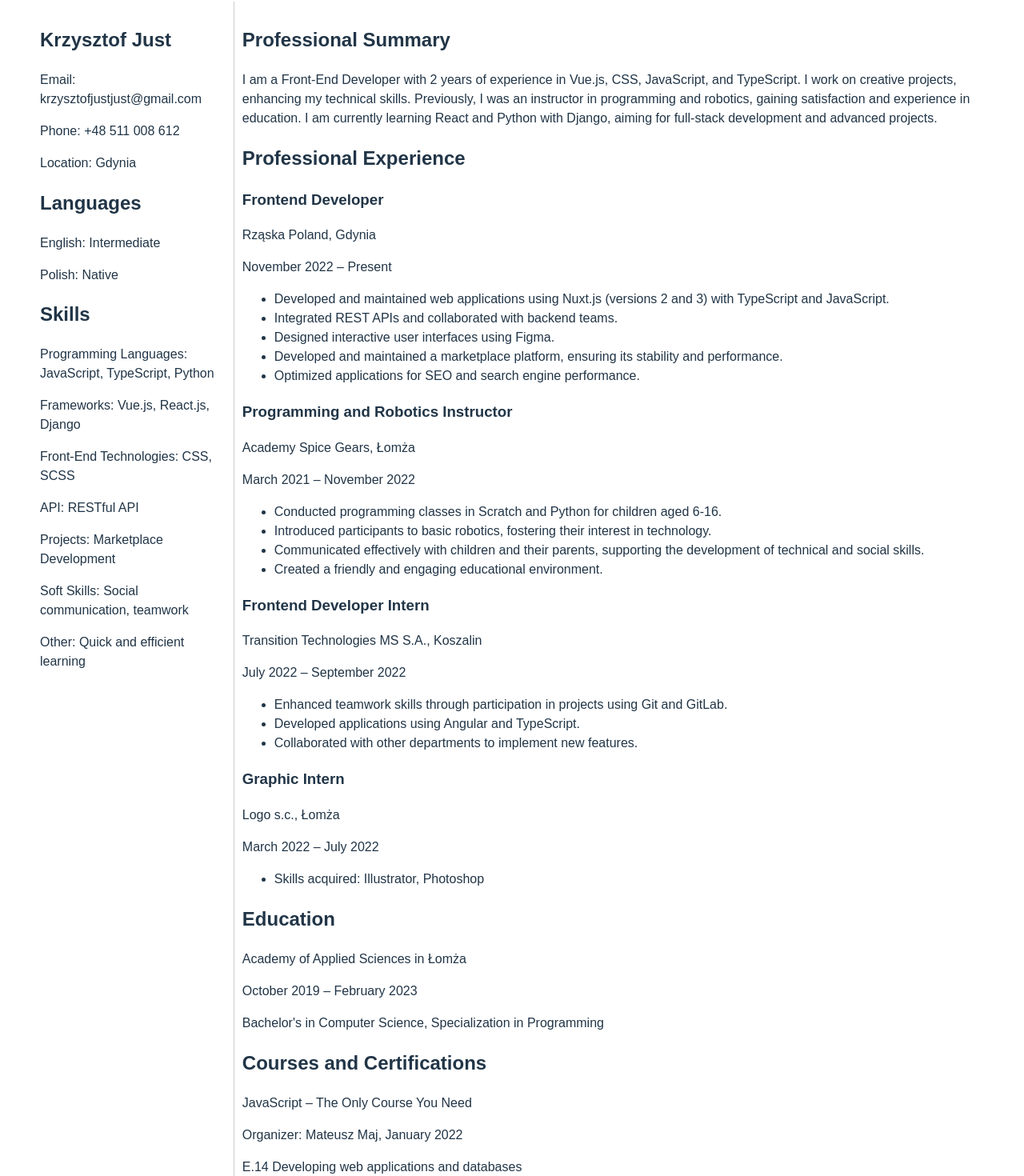
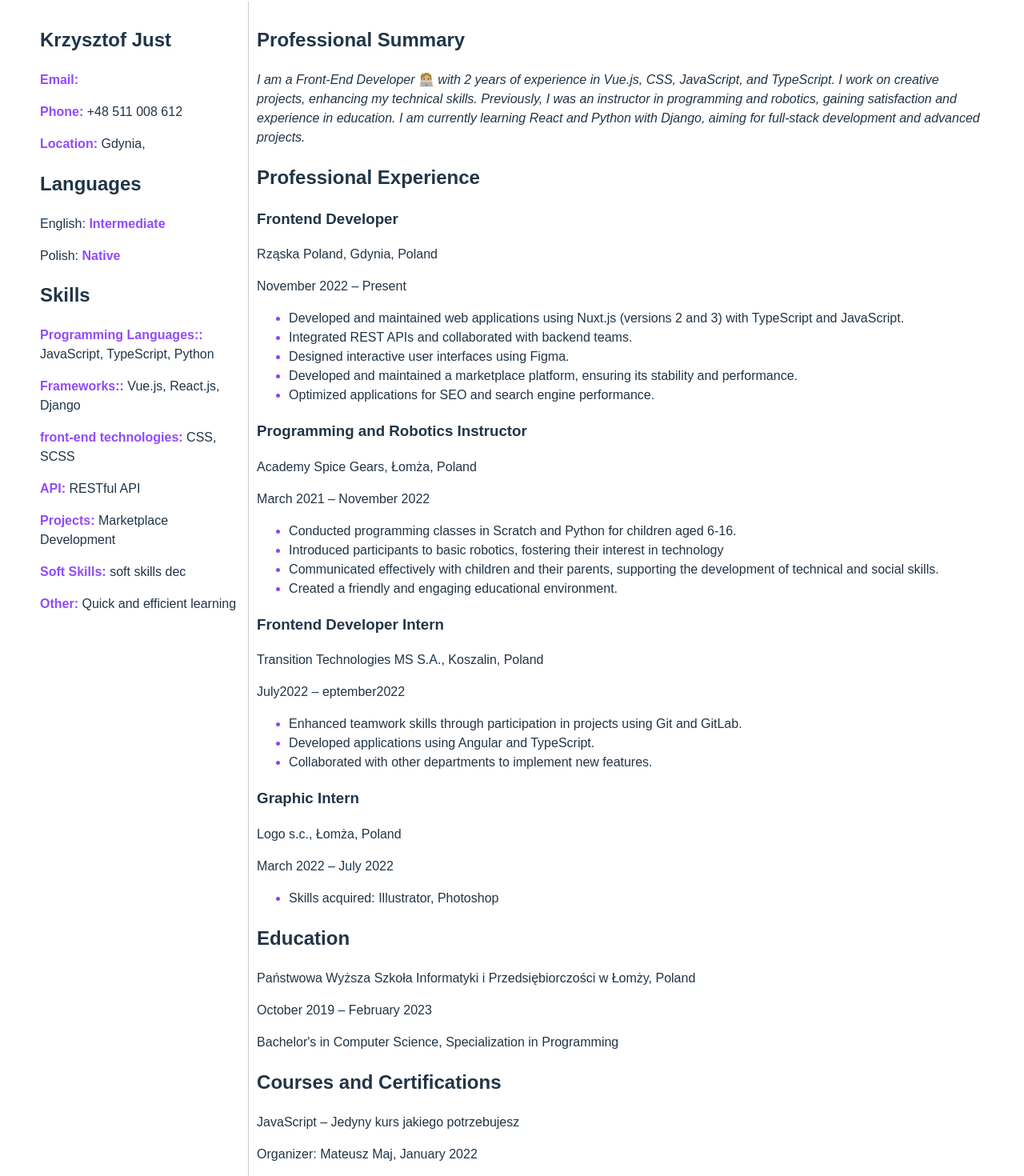
Before and after one commit to Just-Krzysztof/vite-react, a React (Vite) app: page / in a window 1280 px wide. Shown: the part 184-1654 px from the top of the page at 80% size. Built offline with nearby package versions, Linux system fonts and the light colour scheme.

Commit message:
tłumaczenia

```diff
--- a/src/App.css
+++ b/src/App.css
@@ -41,6 +41,13 @@
   margin-bottom: 10px;
 }
 
+p>span {
+  font-weight: bold;
+  color: #914bfb;
+}
+ul>li::marker{
+  color: #8f44fd;
+}
 @media (max-width: 768px) {
   .content {
     flex-direction: column;
--- a/src/App.tsx
+++ b/src/App.tsx
@@ -1,13 +1,22 @@
 import { useTranslation } from "react-i18next";
 import "./App.css";
 import { changeLanguage } from "i18next";
+import { useEffect } from "react";
 
 function App() {
   const { t, i18n } = useTranslation();
 
-   const handleLanguageChange = (lang: string) => {
-     changeLanguage(lang);
-   };
+  useEffect(() => {
+    const savedLanguage = localStorage.getItem("langage");
+    if (savedLanguage) {
+      changeLanguage(savedLanguage);
+    }
+  }, []);
+
+  const handleLanguageChange = (lang: string) => {
+    changeLanguage(lang);
+    localStorage.setItem("langage", lang);
+  };
 
   return (
     <div className="App">
@@ -17,10 +26,11 @@ function App() {
         </div>
 
         <div className="language-swithcer">
-          {" "}
           <button
             onClick={() =>
-              handleLanguageChange(i18n.language === "en" ? "pl" : "en")
+              handleLanguageChange(
+                i18n.language === "en"? "pl" : "en"
+              )
             }
           >
             {i18n.language === "en" ? "Polish" : "English"}
@@ -31,123 +41,127 @@ function App() {
       <div className="content">
         <div className="sidebar">
           <h2>Krzysztof Just</h2>
-          <p>{t('email')}: krzysztofjustjust@gmail.com</p>
-          <p>Phone: +48 511 008 612</p>
-          <p>Location: Gdynia</p>
-          <h2>Languages</h2>
-          <p>English: Intermediate</p>
-          <p>Polish: Native</p>
-          <h2>Skills</h2>
-          <p>Programming Languages: JavaScript, TypeScript, Python</p>
-          <p>Frameworks: Vue.js, React.js, Django</p>
-          <p>Front-End Technologies: CSS, SCSS</p>
-          <p>API: RESTful API</p>
-          <p>Projects: Marketplace Development</p>
-          <p>Soft Skills: Social communication, teamwork</p>
-          <p>Other: Quick and efficient learning</p>
+          <p>
+            <span>{t("email")}:</span>
+            <a href="mailto:krzysztofjustjust@gmail.com">
+              krzysztofjustjust@gmail.com
+            </a>
+          </p>
+          <p>
+            <span>{t("phone")}:</span> +48 511 008 612
+          </p>
+          <p>
+            <span>{t("location")}:</span> Gdynia, {t("")}
+          </p>
+          <h2>{t("languages")}</h2>
+          <p>
+            {t("english")}:<span> {t("intermediate")}</span>
+          </p>
+          <p>
+            {t("polish")}: <span>{t("native")}</span>
+          </p>
+          <h2>{t("skills")}</h2>
+          <p>
+            <span>{t("programming languages")}:</span> JavaScript, TypeScript,
+            Python
+          </p>
+          <p>
+            <span>{t("frameworks")}:</span> Vue.js, React.js, Django
+          </p>
+          <p>
+            <span>{t("front-end technologies")}:</span> CSS, SCSS
+          </p>
+          <p>
+            <span>API:</span> RESTful API
+          </p>
+          <p>
+            <span>{t("projects")}:</span> {t("projects desc")}
+          </p>
+          <p>
+            <span>{t("soft skills")}:</span> {t("soft skills dec")}
+          </p>
+          <p>
+            <span>{t("other")}:</span> {t("other desc")}
+          </p>
         </div>
         <div className="main-content">
-          <h2>Professional Summary</h2>
+          <h2>{t("professional summary")}</h2>
           <p>
-            I am a Front-End Developer with 2 years of experience in Vue.js,
-            CSS, JavaScript, and TypeScript. I work on creative projects,
-            enhancing my technical skills. Previously, I was an instructor in
-            programming and robotics, gaining satisfaction and experience in
-            education. I am currently learning React and Python with Django,
-            aiming for full-stack development and advanced projects.
+            <i>{t("i am")}</i>
           </p>
-          <h2>Professional Experience</h2>
-          <h3>Frontend Developer</h3>
-          <p>Rząska Poland, Gdynia</p>
-          <p>November 2022 – Present</p>
+          <h2>{t("professional experience")}</h2>
+          <h3>{t("frontend developer")}</h3>
+          <p>Rząska Poland, Gdynia, {t("poland")}</p>
+          <p>
+            {t("november")} 2022 – {t("present")}
+          </p>
           <ul>
-            <li>
-              Developed and maintained web applications using Nuxt.js (versions
-              2 and 3) with TypeScript and JavaScript.
-            </li>
-            <li>Integrated REST APIs and collaborated with backend teams.</li>
-            <li>Designed interactive user interfaces using Figma.</li>
-            <li>
-              Developed and maintained a marketplace platform, ensuring its
-              stability and performance.
-            </li>
-            <li>
-              Optimized applications for SEO and search engine performance.
-            </li>
+            <li>{t("working with")}</li>
+            <li>{t("integration")}</li>
+            <li>{t("design")}</li>
+            <li>{t("performance")}</li>
+            <li>{t("optymalized")}</li>
           </ul>
-          <h3>Programming and Robotics Instructor</h3>
-          <p>Academy Spice Gears, Łomża</p>
-          <p>March 2021 – November 2022</p>
+          <h3>{t("kids")}</h3>
+          <p>Academy Spice Gears, Łomża, {t("poland")}</p>
+          <p>
+            {t("march")} 2021 – {t("november")} 2022
+          </p>
           <ul>
-            <li>
-              Conducted programming classes in Scratch and Python for children
-              aged 6-16.
-            </li>
-            <li>
-              Introduced participants to basic robotics, fostering their
-              interest in technology.
-            </li>
-            <li>
-              Communicated effectively with children and their parents,
-              supporting the development of technical and social skills.
-            </li>
-            <li>Created a friendly and engaging educational environment.</li>
+            <li>{t("technology")}</li>
+            <li>{t("introduced")}</li>
+            <li>{t("communicated")}</li>
+            <li>{t("environment")}</li>
           </ul>
-          <h3>Frontend Developer Intern</h3>
-          <p>Transition Technologies MS S.A., Koszalin</p>
-          <p>July 2022 – September 2022</p>
+          <h3>{t("intern")}</h3>
+          <p>Transition Technologies MS S.A., Koszalin, {t("poland")}</p>
+          <p>
+            {t("july")}2022 – {t("eptember")}2022
+          </p>
           <ul>
-            <li>
-              Enhanced teamwork skills through participation in projects using
-              Git and GitLab.
-            </li>
-            <li>Developed applications using Angular and TypeScript.</li>
-            <li>
-              Collaborated with other departments to implement new features.
-            </li>
+            <li>{t("gitlab")}</li>
+            <li>{t("angular")}</li>
+            <li>{t("implement")}</li>
           </ul>
-          <h3>Graphic Intern</h3>
-          <p>Logo s.c., Łomża</p>
-          <p>March 2022 – July 2022</p>
+          <h3>{t("graphic intern")}</h3>
+          <p>Logo s.c., Łomża, {t("poland")}</p>
+          <p>
+            {t("march")} 2022 – {t("july")} 2022
+          </p>
           <ul>
-            <li>Skills acquired: Illustrator, Photoshop</li>
+            <li>{t("skills acquired")}: Illustrator, Photoshop</li>
           </ul>
-          <h2>Education</h2>
-          <p>Academy of Applied Sciences in Łomża</p>
-          <p>October 2019 – February 2023</p>
-          <p>Bachelor's in Computer Science, Specialization in Programming</p>
-          <h2>Courses and Certifications</h2>
-          <p>JavaScript – The Only Course You Need</p>
-          <p>Organizer: Mateusz Maj, January 2022</p>
-          <p>E.14 Developing web applications and databases</p>
-          <p>January 2019</p>
-          <p>E.13 Designing local computer networks</p>
-          <p>May 2018</p>
-          <p>E.12 Assembly and operation of personal computers</p>
-          <p>May 2017</p>
-          <h2>Additional Activities</h2>
-          <p>Member of the Presidium</p>
+          <h2>{t("education")}</h2>
           <p>
-            Academy of Applied Sciences in Łomża, October 2020 – October 2021
-          </p>
-          <h2>Interests</h2>
-          <p>
-            Meeting People: Enjoy meeting new people and exploring different
-            cultures. Social interactions inspire me and broaden my knowledge.
+            Państwowa Wyższa Szkoła Informatyki i Przedsiębiorczości w Łomży,{" "}
+            {t("poland")}
           </p>
           <p>
-            Long Conversations: Love engaging in deep conversations on various
-            topics, which allows me to expand my horizons.
+            {t("october")} 2019 – {t("february")} 2023
           </p>
+          <p>{t("computer science")}</p>
+          <h2>{t("courses and certifications")}</h2>
+          <p>JavaScript – Jedyny kurs jakiego potrzebujesz</p>
           <p>
-            Traveling: Passionate about discovering new places and cultures.
-            Each journey is an opportunity to learn and connect with local
-            communities.
+            {t("organizer")}: Mateusz Maj, {t("january")} 2022
           </p>
+          <p>{t("e14")}</p>
+          <p>{t("january")} 2019</p>
+          <p>{t("e13")}</p>
+          <p>{t("may")} 2018</p>
+          <p>{t("e12")}</p>
+          <p> {t("may")}2017</p>
+          <h2>{t("activities")}</h2>
+          <p>{t("presidium")}</p>
           <p>
-            Automotive: Fascinated by the history of machines and vehicles.
-            Enjoy discussions with experts and enthusiasts in the field.
+            Państwowa Wyższa Szkoła Informatyki i Przedsiębiorczości w Łomży,{" "}
+            {t("october")} 2020 – {t("october")} 2021
           </p>
+          <h2>{t("interests")}</h2>
+          <p>{t("interests p1")}</p>
+          <p>{t("interests p2")}</p>
+          <p>{t("interests p3")}</p>
+          <p>{t("interests p4")}</p>
         </div>
       </div>
     </div>
--- a/src/index.css
+++ b/src/index.css
@@ -15,11 +15,12 @@
 
 a {
   font-weight: 500;
-  color: #646cff;
+  color: rgba(255, 255, 255, 0.87);
   text-decoration: inherit;
 }
 a:hover {
-  color: #535bf2;
+  color: rgba(255, 255, 255, 1);
+  /* color: #535bf2; */
 }
 
 body {
@@ -50,7 +51,7 @@ button {
   transition: border-color 0.25s;
 }
 button:hover {
-  border-color: #646cff;
+  border-color: #8f44fd;
 }
 button:focus,
 button:focus-visible {
--- a/src/locales/en/translation.json
+++ b/src/locales/en/translation.json
@@ -1,4 +1,65 @@
 {
-  "welcome": "Welcome to our application",
-  "email": "Email"
+  "email": "Email",
+  "phone": "Phone",
+  "location": "Location",
+  "languages": "Languages",
+  "english": "English",
+  "polish": "Polish",
+  "poland": "Poland",
+  "intermediate": "Intermediate",
+  "native": "Native",
+  "skills": "Skills",
+  "projects": "Projects",
+  "projects desc": "Marketplace Development",
+  "programming languages": "Programming Languages:",
+  "frameworks": "Frameworks:",
+  "front end": "Front-end Technologies:",
+  "soft skills": "Soft Skills",
+  "soft skills desc": "Social communication, teamwork",
+  "other": "Other",
+  "other desc": "Quick and efficient learning",
+  "professional summary": "Professional Summary",
+  "i am": "I am a Front-End Developer 🧑🏼‍💻 with 2 years of experience in Vue.js, CSS, JavaScript, and TypeScript. I work on creative projects, enhancing my technical skills. Previously, I was an instructor in programming and robotics, gaining satisfaction and experience in education. I am currently learning React and Python with Django, aiming for full-stack development and advanced projects.",
+  "professional experience": "Professional Experience",
+  "frontend developer": "Frontend Developer",
+  "january": "January",
+  "february": "February",
+  "march": "March",
+  "may": "May",
+  "july": "July",
+  "september": "September",
+  "october": "October",
+  "november": "November",
+  "present": "Present",
+  "working with": " Developed and maintained web applications using Nuxt.js (versions 2 and 3) with TypeScript and JavaScript.",
+  "integration": "Integrated REST APIs and collaborated with backend teams.",
+  "design": "Designed interactive user interfaces using Figma.",
+  "performance": "Developed and maintained a marketplace platform, ensuring its stability and performance.",
+  "optymalized": "Optimized applications for SEO and search engine performance.",
+  "kids": "Programming and Robotics Instructor",
+  "technology": " Conducted programming classes in Scratch and Python for children aged 6-16.",
+  "introduced": "Introduced participants to basic robotics, fostering their interest in technology",
+  "communicated": "Communicated effectively with children and their parents, supporting the development of technical and social skills.",
+  "environment": "Created a friendly and engaging educational environment.",
+  "intern": "Frontend Developer Intern",
+  "gitlab": "Enhanced teamwork skills through participation in projects using Git and GitLab.",
+  "angular": "Developed applications using Angular and TypeScript.",
+  "implement": "Collaborated with other departments to implement new features.",
+  "graphic intern": "Graphic Intern",
+  "skills acquired": "Skills acquired",
+  "education": "Education",
+  "in": "in",
+  "computer science": "Bachelor's in Computer Science, Specialization in Programming",
+  "courses and certifications": "Courses and Certifications",
+  "organizer": "Organizer",
+  "e14": "Developing web applications and databases",
+  "e13": "Designing local computer networks",
+  "e12": "E.12 Assembly and operation of personal computers",
+  "activities": "Additional Activities",
+  "presidium": "Member of the Presidium",
+  "interests": "Interests",
+  "interests p1": " Meeting People: Enjoy meeting new people and exploring different cultures. Social interactions inspire me and broaden my knowledge.",
+  "interests p2": " Long Conversations: Love engaging in deep conversations on various topics, which allows me to expand my horizons.",
+  "interests p3": "  Traveling: Passionate about discovering new places and cultures. Each journey is an opportunity to learn and connect with local communities.",
+  "interests p4": " Automotive: Fascinated by the history of machines and vehicles. Enjoy discussions with experts and enthusiasts in the field."
 }
--- a/src/locales/pl/translation.json
+++ b/src/locales/pl/translation.json
@@ -1,4 +1,65 @@
 {
-  "welcome": "Witamy w naszej aplikacji",
-  "email": "Email"
+  "email": "Email",
+  "phone": "Telefon",
+  "location": "Miejscowość",
+  "languages": "Języki",
+  "english": "Angielski",
+  "polish": "Polski",
+  "poland": "Polska",
+  "intermediate": "Średnio zaawansowany",
+  "native": "Ojczysty",
+  "skills": "Umiejętności",
+  "projects": "Projekty",
+  "projects desc": "Tworzenie marketplace",
+  "programming languages": "Języki programowania:",
+  "frameworks": "Frameworki:",
+  "front end": "Technologie front-end:",
+  "soft skills": "Umiejętności miękkie",
+  "soft skills desc": "Komunikacja społeczna, praca zespołowa",
+  "other": "Inne",
+  "other desc": "Szybka i efektywna nauka",
+  "professional summary": "Podsumowanie zawodowe",
+  "i am": "Jestem Front-End Developerem 🧑🏼‍💻 z 2-letnim doświadczeniem w Vue.js, CSS, JavaScript i TypeScript. Pracuję nad kreatywnymi projektami, rozwijając swoje umiejętności techniczne. Wcześniej byłem instruktorem programowania i robotyki, zdobywając satysfakcję i doświadczenie w edukacji. Obecnie uczę się Reacta i Pythona z Django, dążąc do rozwoju full-stack i zaawansowanych projektów.",
+  "professional experience": "Doświadczenie zawodowe",
+  "frontend developer": "Frontend Developer",
+  "january": "Styczeń",
+  "february": "Luty",
+  "march": "Marzec",
+  "may": "Maj",
+  "july": "Lipiec",
+  "september": "Wrzesień",
+  "october": "Październik",
+  "november": "Listopad",
+  "present": "Obecnie",
+  "working with": "Tworzenie i utrzymanie aplikacji webowych i marketplace przy użyciu Nuxt.js (wersje 2 i 3) z TypeScript i JavaScript.",
+  "integration": "Integracja REST API i współpraca z zespołami backendowymi.",
+  "design": "Projektowanie interaktywnych interfejsów użytkownika przy użyciu Figma.",
+  "performance": "Tworzenie i utrzymanie platformy marketplace, zapewniając jej stabilność i wydajność.",
+  "optymalized": "Optymalizacja aplikacji pod kątem SEO i wydajności wyszukiwarek.",
+  "kids": "Instruktor programowania i robotyki",
+  "technology": "Prowadzenie zajęć z programowania w Scratch i Python dla dzieci w wieku 6-16 lat.",
+  "introduced": "Wprowadzanie uczestników do podstaw robotyki, rozbudzając ich zainteresowanie technologią",
+  "communicated": "Efektywna komunikacja z dziećmi i ich rodzicami, wspieranie rozwoju umiejętności technicznych i społecznych.",
+  "environment": "Tworzenie przyjaznego i angażującego środowiska edukacyjnego.",
+  "intern": "Stażysta Frontend Developer",
+  "gitlab": "Rozwój umiejętności pracy zespołowej poprzez udział w projektach z wykorzystaniem Git i GitLab.",
+  "angular": "Tworzenie aplikacji przy użyciu Angular i TypeScript.",
+  "implement": "Współpraca z innymi działami w celu wdrażania nowych funkcji.",
+  "graphic intern": "Stażysta Grafik",
+  "skills acquired": "Nabyte umiejętności",
+  "education": "Edukacja",
+  "in": "w ",
+  "computer science": "Licencjat z informatyki, specjalizacja programowanie",
+  "courses and certifications": "Kursy i certyfikaty",
+  "organizer": "Organizator",
+  "e14": "Tworzenie aplikacji internetowych i baz danych",
+  "e13": "Projektowanie lokalnych sieci komputerowych",
+  "e12": "E.12 Montaż i eksploatacja komputerów osobistych",
+  "activities": "Dodatkowe Aktywności",
+  "presidium": "Członek Prezydium",
+  "interests": "Zainteresowania",
+  "interests p1": "Spotykanie ludzi: Cieszę się poznawaniem nowych ludzi i odkrywaniem różnych kultur. Interakcje społeczne inspirują mnie i poszerzają moją wiedzę.",
+  "interests p2": "Długie rozmowy: Uwielbiam angażować się w głębokie rozmowy na różne tematy, co pozwala mi poszerzać horyzonty.",
+  "interests p3": "Podróżowanie: Pasjonuję się odkrywaniem nowych miejsc i kultur. Każda podróż to okazja do nauki i nawiązywania kontaktów z lokalnymi społecznościami.",
+  "interests p4": "Motoryzacja: Fascynuje mnie historia maszyn i pojazdów. Lubię dyskusje z ekspertami i entuzjastami w tej dziedzinie."
 }
```
